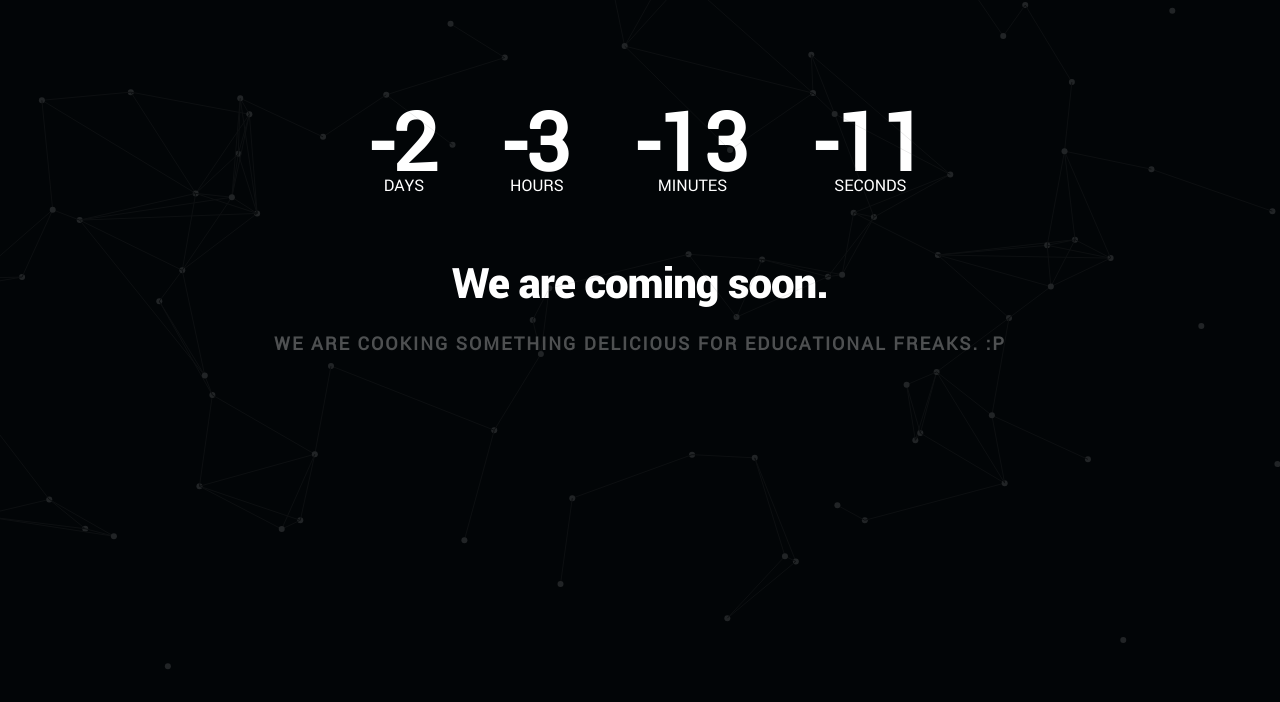
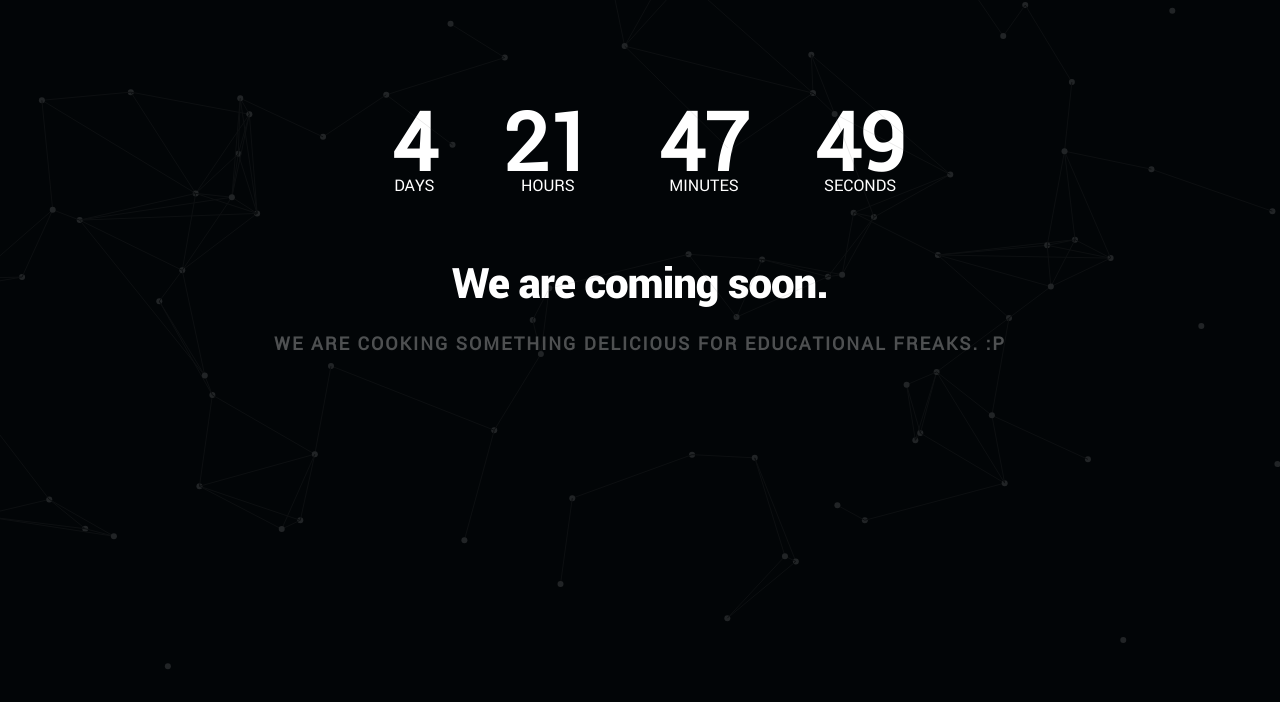
Before and after one commit to iamsohambabu/web-bharatsikhoweb, a plain HTML site: page index.html in a window 1280 px wide. Shown: the part 98-800 px from the top of the page. Drawn offline with Linux system fonts and the light colour scheme.

Commit message:
Update index.html

```diff
--- a/index.html
+++ b/index.html
@@ -145,7 +145,7 @@
         hour = minute * 60,
         day = hour * 24;
 
-  	let birthday = "Jun 1, 2021 00:00:00",
+  	let birthday = "Jun 7, 2021 00:00:00",
       countDown = new Date(birthday).getTime(),
       x = setInterval(function() {
 
```
